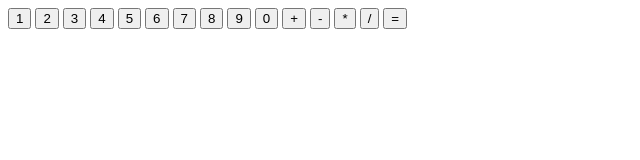
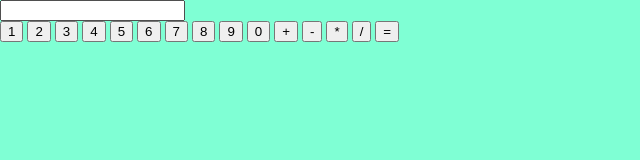
Before and after one commit to KamyaMalhotra01/Calculator, a plain HTML site: page index.html in a window 1280 px wide. Shown: the whole page, without its empty margins (0-640 px from the left). Drawn offline with Linux system fonts and the light colour scheme.

Commit message:
css and js files lined to html

```diff
--- a/index.html
+++ b/index.html
@@ -2,9 +2,14 @@
 <html>
     <head>
         <title>Calculator</title>
+        <link rel="stylesheet" href="style.css">
     </head>
     <body>
         <div class="container">
+            <div class="output-window">
+                <input type="text" class="input-window">
+            </div>
+            <div class="row">
             <button type="button" value="1" class="button">1</button>
             <button type="button" value="2" class="button">2</button>
             <button type="button" value="3" class="button">3</button>
@@ -20,6 +25,8 @@
             <button type="button" value="*" class="button">*</button>
             <button type="button" value="/" class="button">/</button>
             <button type="button" value="=" class="button">=</button>
+            </div>
         </div>
+        <script src="script.js"></script>
     </body>
 </html>
--- a/style.css
+++ b/style.css
@@ -0,0 +1,6 @@
+body{
+    padding:0;
+    margin:0;
+    background-color:aquamarine;
+    height:100vh;
+}
```
